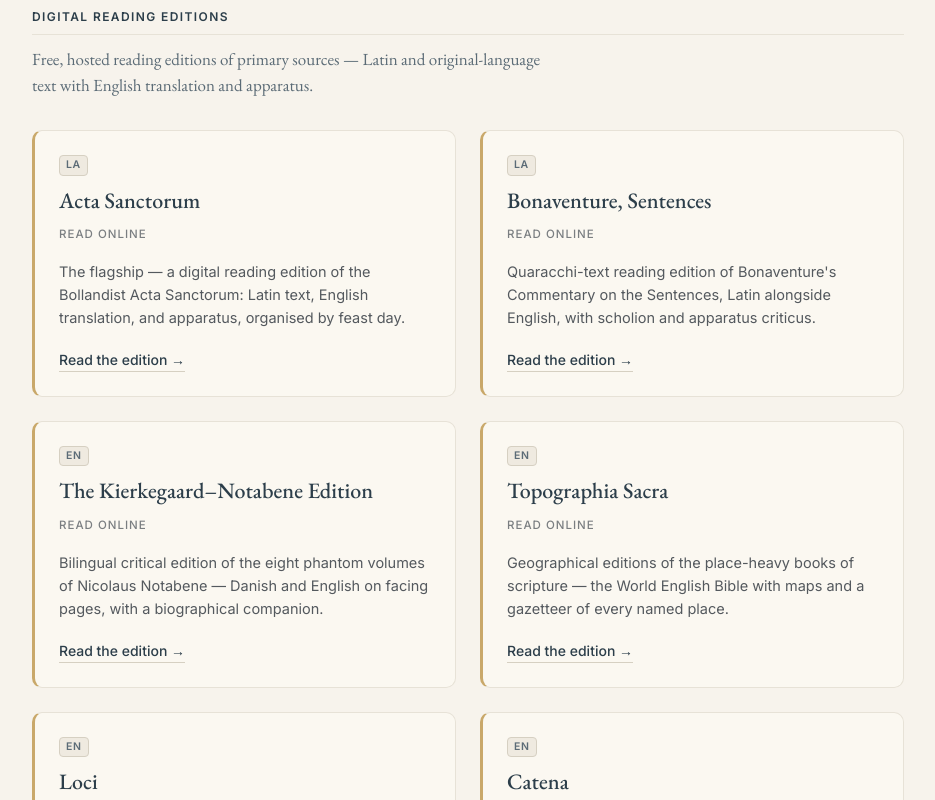
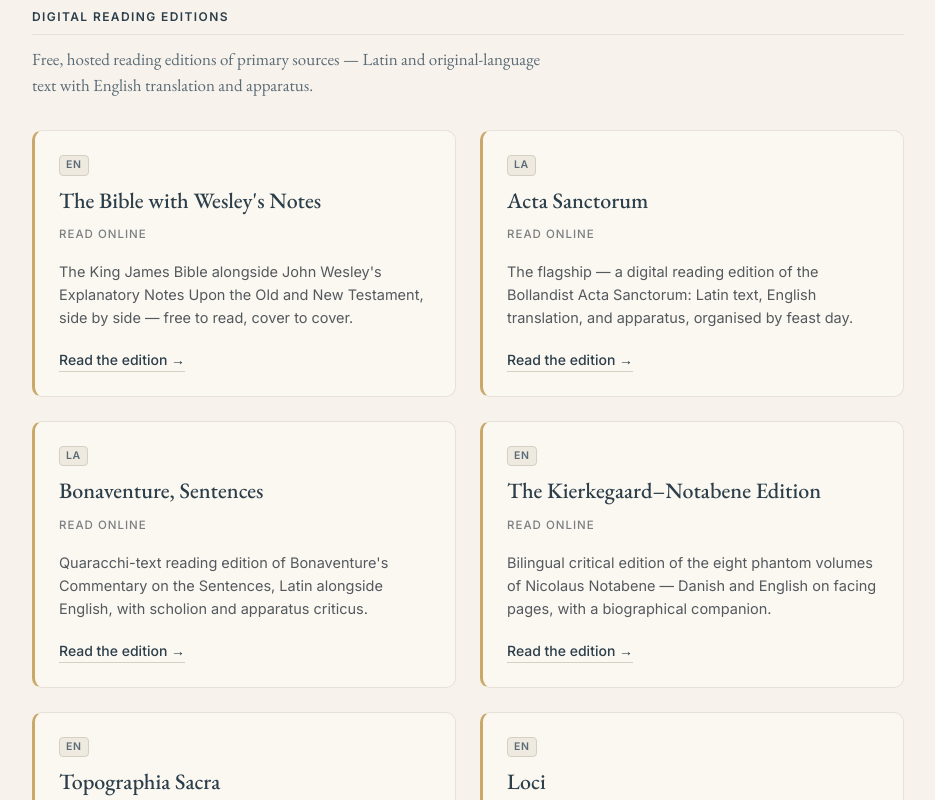
Before and after one commit to wilsonpruitt/wrootpress.com, a Next.js app: page / in a window 1280 px wide. Shown: the part 6620-7420 px from the top of the page, without its empty margins (172-1107 px from the left). Built offline with nearby package versions, Linux system fonts and the light colour scheme.

Commit message:
Add The Bible with Wesley's Notes to the digital reading editions
Links out to notes.historyofmethodism.com, now free to read in full.

```diff
--- a/content/catalog.ts
+++ b/content/catalog.ts
@@ -638,6 +638,20 @@
 
   // ---------- Digital Reading Editions ----------
   {
+    slug: "kjv-wesley",
+    title: "The Bible with Wesley's Notes",
+    author: "John Wesley",
+    collectionId: "digital",
+    status: "live",
+    summary:
+      "The King James Bible alongside John Wesley's Explanatory Notes Upon the Old and New Testament, side by side — free to read, cover to cover.",
+    detail: false,
+    external: "https://notes.historyofmethodism.com",
+    editions: [
+      { lang: "en", format: "reader", url: "https://notes.historyofmethodism.com" },
+    ],
+  },
+  {
     slug: "acta-sanctorum",
     title: "Acta Sanctorum",
     author: "Wroot Press",
```
